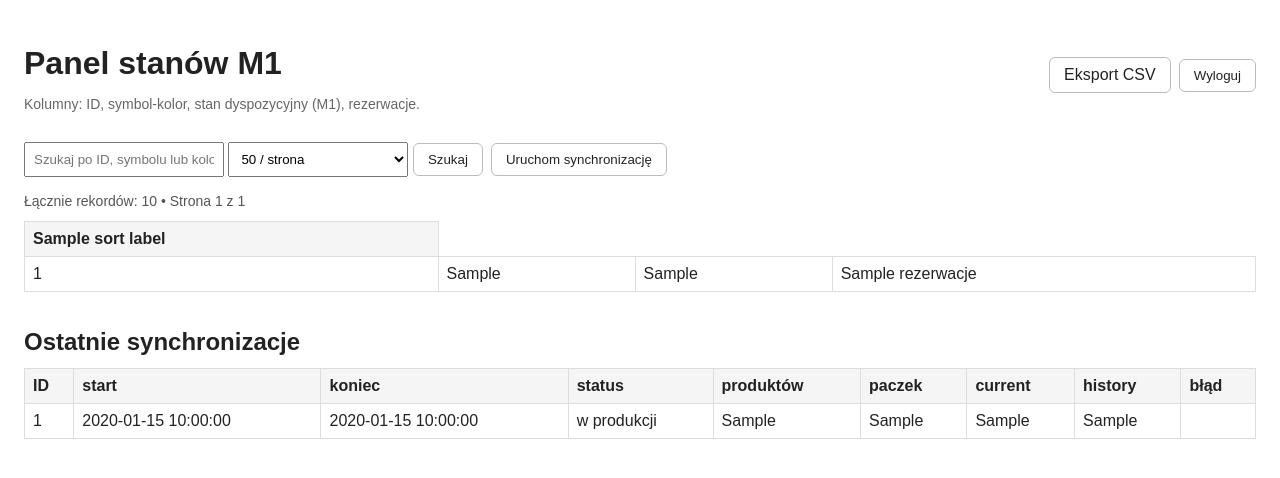
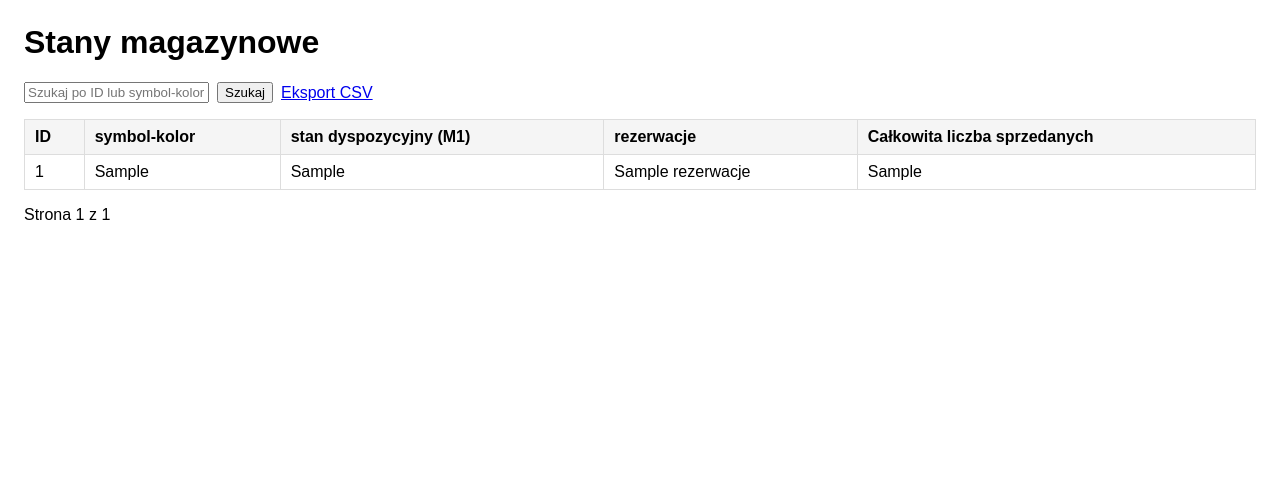
Before and after one commit to mstankiewicz1111/orders-analytics, a FastAPI app: template app/templates/table.html in a window 1280 px wide. Shown: the top 478 px of the page. Run offline with FastAPI, Linux system fonts and the light colour scheme; the template is opened without the code that fills it: most values are stand-ins (such as "Sample title", 1, 10 or a date in 2020); parts of the project's set-up code (start-up, migrations or seed data) failed here and were passed over.

Commit message:
Update table.html

```diff
--- a/app/templates/table.html
+++ b/app/templates/table.html
@@ -2,134 +2,90 @@
 <html lang="pl">
 <head>
     <meta charset="utf-8">
-    <meta name="viewport" content="width=device-width, initial-scale=1">
-    <title>Panel stanów M1</title>
+    <title>Panel stanów</title>
     <style>
-      body { font-family: Arial, sans-serif; margin: 24px; color: #222; }
-      h1, h2 { margin-bottom: 12px; }
-      .topbar { display: flex; justify-content: space-between; align-items: center; gap: 12px; margin-bottom: 16px; flex-wrap: wrap; }
-      .toolbar { display: flex; gap: 8px; align-items: center; margin-bottom: 16px; flex-wrap: wrap; }
-      input[type="text"], select { padding: 8px; min-width: 180px; }
-      button, .button-link { padding: 8px 14px; cursor: pointer; text-decoration: none; color: inherit; border: 1px solid #bbb; background: white; border-radius: 6px; display: inline-block; }
-      table { border-collapse: collapse; width: 100%; margin-top: 12px; }
-      th, td { border: 1px solid #ddd; padding: 8px; text-align: left; }
-      th { background: #f5f5f5; }
-      th a { color: inherit; text-decoration: none; }
-      .low-stock { background: #fff1f1; }
-      .meta { color: #666; font-size: 14px; }
-      .pagination { display: flex; gap: 8px; align-items: center; margin-top: 16px; flex-wrap: wrap; }
-      .stats { color: #555; font-size: 14px; }
-      .right { display: flex; gap: 8px; align-items: center; }
-      form.inline { display: inline; margin: 0; }
+        body {
+            font-family: Arial, sans-serif;
+            margin: 24px;
+        }
+        table {
+            border-collapse: collapse;
+            width: 100%;
+        }
+        th, td {
+            border: 1px solid #ddd;
+            padding: 8px 10px;
+            text-align: left;
+        }
+        th a {
+            text-decoration: none;
+            color: inherit;
+        }
+        th {
+            background: #f5f5f5;
+        }
+        .toolbar {
+            margin-bottom: 16px;
+            display: flex;
+            gap: 8px;
+            align-items: center;
+            flex-wrap: wrap;
+        }
+        .pagination {
+            margin-top: 16px;
+            display: flex;
+            gap: 8px;
+            align-items: center;
+        }
     </style>
 </head>
 <body>
-    <div class="topbar">
-      <div>
-        <h1>Panel stanów M1</h1>
-        <p class="meta">Kolumny: ID, symbol-kolor, stan dyspozycyjny (M1), rezerwacje.</p>
-      </div>
-      <div class="right">
-        <a class="button-link" href="{{ build_url('/admin/export.csv', q=q, sort=sort, direction=direction) }}">Eksport CSV</a>
-        <form class="inline" method="post" action="/logout">
-          <button type="submit">Wyloguj</button>
+    <h1>Stany magazynowe</h1>
+
+    <form method="get" action="/admin" class="toolbar">
+        <input type="text" name="q" value="{{ q or '' }}" placeholder="Szukaj po ID lub symbol-kolor">
+        <input type="hidden" name="sort" value="{{ sort or 'id_asc' }}">
+        <button type="submit">Szukaj</button>
+        <a href="/admin/export-csv?q={{ q or '' }}&sort={{ sort or 'id_asc' }}">Eksport CSV</a>
     </form>
-      </div>
-    </div>
-
-    <div class="toolbar">
-      <form method="get" action="/admin">
-        <input type="text" name="q" value="{{ q }}" placeholder="Szukaj po ID, symbolu lub kolorze">
-        <input type="hidden" name="sort" value="{{ sort }}">
-        <input type="hidden" name="direction" value="{{ direction }}">
-        <select name="per_page">
-          {% for size in [50, 100, 200, 500] %}
-            <option value="{{ size }}" {% if per_page == size %}selected{% endif %}>{{ size }} / strona</option>
-          {% endfor %}
-        </select>
-        <button type="submit">Szukaj</button>
-      </form>
-
-      <form method="post" action="/admin/sync">
-        <button type="submit">Uruchom synchronizację</button>
-      </form>
-    </div>
-
-    <div class="stats">Łącznie rekordów: {{ total }} • Strona {{ page }} z {{ pages }}</div>
 
     <table>
         <thead>
             <tr>
-          {% for key, label in sort_labels.items() %}
-            <th>
-              <a href="{{ build_url('/admin', q=q, sort=key, direction=next_direction(key), page=1, per_page=per_page) }}">
-                {{ label }}
-                {% if sort == key %}
-                  {% if direction == 'asc' %}↑{% else %}↓{% endif %}
-                {% endif %}
-              </a>
-            </th>
-          {% endfor %}
+                <th><a href="/admin?q={{ q or '' }}&sort={% if sort == 'id_asc' %}id_desc{% else %}id_asc{% endif %}">ID</a></th>
+                <th><a href="/admin?q={{ q or '' }}&sort={% if sort == 'symbol_asc' %}symbol_desc{% else %}symbol_asc{% endif %}">symbol-kolor</a></th>
+                <th><a href="/admin?q={{ q or '' }}&sort={% if sort == 'm1_asc' %}m1_desc{% else %}m1_asc{% endif %}">stan dyspozycyjny (M1)</a></th>
+                <th><a href="/admin?q={{ q or '' }}&sort={% if sort == 'rez_asc' %}rez_desc{% else %}rez_asc{% endif %}">rezerwacje</a></th>
+                <th><a href="/admin?q={{ q or '' }}&sort={% if sort == 'sold_asc' %}sold_desc{% else %}sold_asc{% endif %}">Całkowita liczba sprzedanych</a></th>
             </tr>
         </thead>
         <tbody>
             {% for row in rows %}
-          <tr class="{% if row.m1_stan_dyspozycyjny <= 0 %}low-stock{% endif %}">
+            <tr>
                 <td>{{ row.id }}</td>
                 <td>{{ row.symbol_kolor }}</td>
                 <td>{{ row.m1_stan_dyspozycyjny }}</td>
                 <td>{{ row.rezerwacje }}</td>
+                <td>{{ row.calkowita_liczba_sprzedanych }}</td>
+            </tr>
+            {% else %}
+            <tr>
+                <td colspan="5">Brak danych</td>
             </tr>
             {% endfor %}
-        {% if not rows %}
-          <tr>
-            <td colspan="4">Brak danych dla wybranego filtra.</td>
-          </tr>
-        {% endif %}
         </tbody>
     </table>
 
     <div class="pagination">
-      {% if page > 1 %}
-        <a class="button-link" href="{{ build_url('/admin', q=q, sort=sort, direction=direction, page=1, per_page=per_page) }}">« Pierwsza</a>
-        <a class="button-link" href="{{ build_url('/admin', q=q, sort=sort, direction=direction, page=page-1, per_page=per_page) }}">‹ Poprzednia</a>
+        {% if page and page > 1 %}
+            <a href="/admin?q={{ q or '' }}&sort={{ sort or 'id_asc' }}&page={{ page - 1 }}">← Poprzednia</a>
         {% endif %}
-      {% if page < pages %}
-        <a class="button-link" href="{{ build_url('/admin', q=q, sort=sort, direction=direction, page=page+1, per_page=per_page) }}">Następna ›</a>
-        <a class="button-link" href="{{ build_url('/admin', q=q, sort=sort, direction=direction, page=pages, per_page=per_page) }}">Ostatnia »</a>
+
+        <span>Strona {{ page }} z {{ total_pages }}</span>
+
+        {% if page and total_pages and page < total_pages %}
+            <a href="/admin?q={{ q or '' }}&sort={{ sort or 'id_asc' }}&page={{ page + 1 }}">Następna →</a>
         {% endif %}
     </div>
-
-    <h2>Ostatnie synchronizacje</h2>
-    <table>
-      <thead>
-        <tr>
-          <th>ID</th>
-          <th>start</th>
-          <th>koniec</th>
-          <th>status</th>
-          <th>produktów</th>
-          <th>paczek</th>
-          <th>current</th>
-          <th>history</th>
-          <th>błąd</th>
-        </tr>
-      </thead>
-      <tbody>
-        {% for run in runs %}
-          <tr>
-            <td>{{ run.id }}</td>
-            <td>{{ run.started_at or '' }}</td>
-            <td>{{ run.finished_at or '' }}</td>
-            <td>{{ run.status }}</td>
-            <td>{{ run.products_found }}</td>
-            <td>{{ run.batches_processed }}</td>
-            <td>{{ run.rows_written_current }}</td>
-            <td>{{ run.rows_written_history }}</td>
-            <td>{{ run.error_message or '' }}</td>
-          </tr>
-        {% endfor %}
-      </tbody>
-    </table>
 </body>
 </html>
```
Lines whose indentation alone changed are shown as unchanged.
